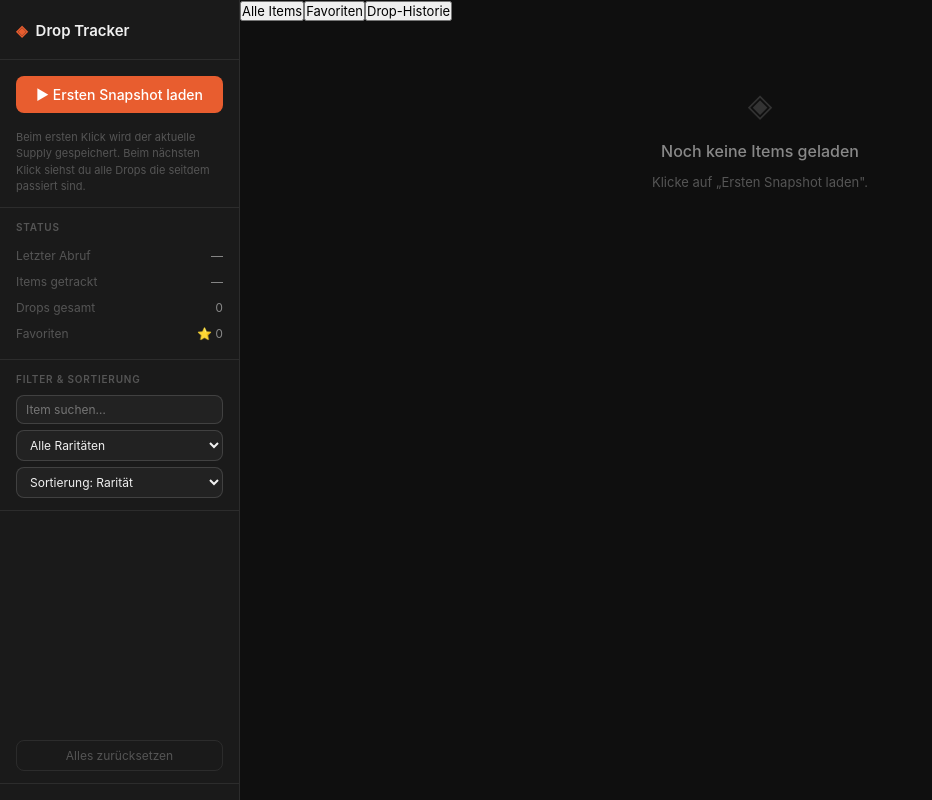
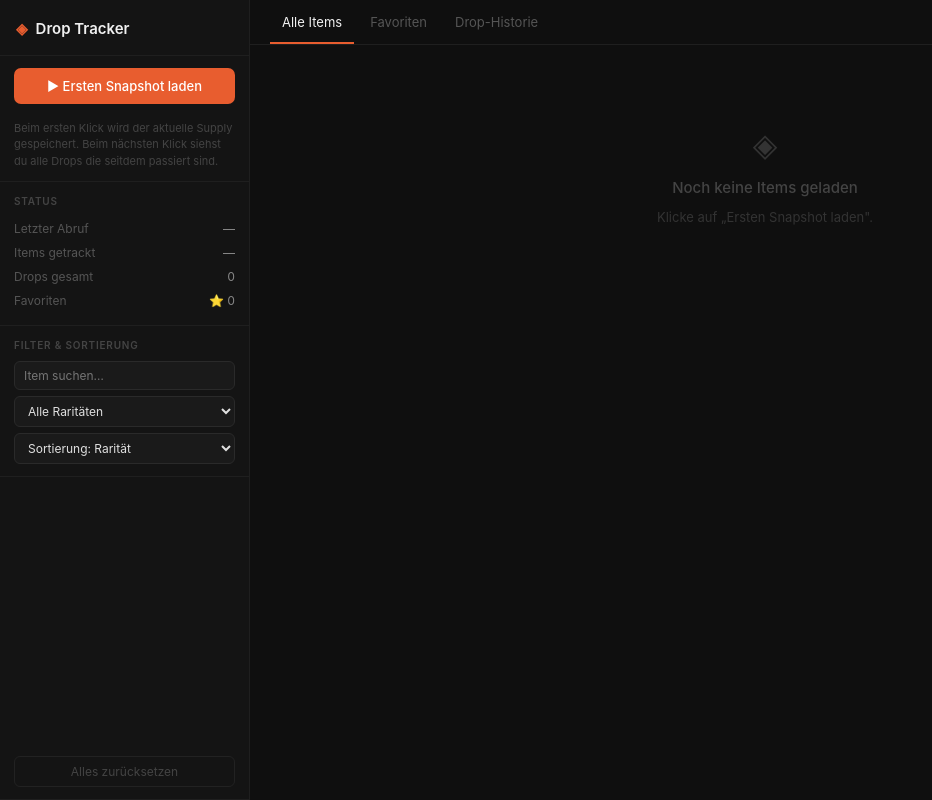
Before and after one commit to ivanprog-dev/itemtrackerlr, a Next.js app: page / in a window 1280 px wide. Shown: the whole page, without its empty margins (0-932 px from the left). Built offline with nearby package versions, Linux system fonts and the light colour scheme.

Commit message:
Update page.module.css

```diff
--- a/app/page.module.css
+++ b/app/page.module.css
@@ -1,393 +1,144 @@
-.page {
-  display: flex;
-  height: 100vh;
-  overflow: hidden;
-}
+*, *::before, *::after { box-sizing: border-box; }
+
+.page { display: flex; height: 100vh; overflow: hidden; }
 
 .sidebar {
-  width: 240px;
-  flex-shrink: 0;
-  background: var(--bg2);
-  border-right: 1px solid var(--border);
-  display: flex;
-  flex-direction: column;
-  padding: 0 0 16px;
+  width: 250px; flex-shrink: 0;
+  background: #141414; border-right: 1px solid #1f1f1f;
+  display: flex; flex-direction: column;
   overflow-y: auto;
-  gap: 0;
 }
 
 .logo {
-  display: flex;
-  align-items: center;
-  gap: 8px;
-  padding: 20px 16px 16px;
-  font-size: 15px;
-  font-weight: 600;
-  color: var(--text);
-  border-bottom: 1px solid var(--border);
-  margin-bottom: 4px;
+  display: flex; align-items: center; gap: 8px;
+  padding: 18px 16px 14px;
+  font-size: 15px; font-weight: 600; color: #f0f0f0;
+  border-bottom: 1px solid #1f1f1f;
 }
 
-.logoIcon {
-  color: var(--accent);
-  font-size: 18px;
+.section { padding: 12px 14px; border-bottom: 1px solid #1f1f1f; }
+
+.sectionLabel {
+  font-size: 10px; font-weight: 600; letter-spacing: 0.08em;
+  text-transform: uppercase; color: #444; margin-bottom: 8px;
 }
 
-.section {
-  padding: 12px 16px;
-  border-bottom: 1px solid var(--border);
+.infoRow { display: flex; justify-content: space-between; align-items: center; padding: 3px 0; }
+.infoLbl { font-size: 12px; color: #555; }
+.infoVal { font-size: 12px; color: #888; font-variant-numeric: tabular-nums; }
+
+.input {
+  width: 100%; background: #1a1a1a; border: 1px solid #2a2a2a;
+  border-radius: 6px; padding: 6px 9px; color: #e0e0e0;
+  font-size: 12px; outline: none; font-family: inherit;
+}
+.input:focus { border-color: rgba(232,93,47,0.5); }
+
+.hint { font-size: 11px; color: #444; line-height: 1.5; margin-top: 8px; }
+
+.errorBox {
+  background: rgba(231,76,60,0.08); border: 1px solid rgba(231,76,60,0.25);
+  border-radius: 6px; padding: 8px 10px; font-size: 11px; color: #e74c3c; word-break: break-all;
 }
 
-.sectionLabel {
-  font-size: 10px;
-  font-weight: 600;
-  letter-spacing: 0.08em;
-  text-transform: uppercase;
-  color: var(--text3);
-  margin-bottom: 8px;
-}
-
-.statusRow {
-  display: flex;
-  align-items: center;
-  gap: 7px;
-}
-
-.dot {
-  width: 7px;
-  height: 7px;
-  border-radius: 50%;
-  flex-shrink: 0;
-  transition: background 0.3s;
-}
-
-.statGrid {
-  display: grid;
-  grid-template-columns: 1fr 1fr;
-  gap: 6px;
-}
-
-.stat {
-  background: var(--bg3);
-  border-radius: var(--radius);
-  padding: 8px 10px;
-}
-
-.statVal {
-  font-size: 18px;
-  font-weight: 600;
-  color: var(--text);
-  line-height: 1.2;
-}
-
-.statLbl {
-  font-size: 10px;
-  color: var(--text3);
-  margin-top: 1px;
-}
-
-.field {
-  margin-bottom: 10px;
-}
-
-.field:last-child {
-  margin-bottom: 0;
-}
-
-.fieldLabel {
-  display: block;
-  font-size: 11px;
-  color: var(--text2);
-  margin-bottom: 5px;
-}
-
-.input {
-  width: 100%;
-  background: var(--bg3);
-  border: 1px solid var(--border2);
-  border-radius: var(--radius);
-  padding: 6px 9px;
-  color: var(--text);
-  font-size: 12px;
-  outline: none;
-}
-
-.input:focus {
-  border-color: rgba(232, 93, 47, 0.5);
-}
-
-.btnSmall {
-  background: var(--bg3);
-  border: 1px solid var(--border2);
-  border-radius: var(--radius);
-  color: var(--green);
-  padding: 6px 10px;
-  font-size: 12px;
-}
-
-.btnSmall:hover {
-  border-color: var(--green);
-}
-
-.btnStart {
-  width: 100%;
-  background: var(--accent);
-  border: none;
-  border-radius: var(--radius);
-  color: #fff;
-  padding: 9px;
-  font-size: 13px;
-  font-weight: 500;
-}
-
-.btnStart:hover:not(:disabled) {
-  opacity: 0.85;
-}
-
-.btnStart:disabled {
-  opacity: 0.4;
-  cursor: not-allowed;
-}
-
-.btnStop {
-  width: 100%;
-  background: var(--bg3);
-  border: 1px solid #e74c3c;
-  border-radius: var(--radius);
-  color: #e74c3c;
-  padding: 9px;
-  font-size: 13px;
-  font-weight: 500;
-}
-
-.btnStop:hover {
-  background: rgba(231, 76, 60, 0.1);
-}
-
-.btnDanger {
-  width: 100%;
-  background: transparent;
-  border: 1px solid var(--border);
-  border-radius: var(--radius);
-  color: var(--text3);
-  padding: 7px;
-  font-size: 12px;
-}
-
-.btnDanger:hover {
-  border-color: #e74c3c;
-  color: #e74c3c;
-}
-
-.main {
-  flex: 1;
-  overflow-y: auto;
-  display: flex;
-  flex-direction: column;
-}
-
-.mainHeader {
-  display: flex;
-  align-items: flex-start;
-  justify-content: space-between;
-  padding: 24px 28px 16px;
-  border-bottom: 1px solid var(--border);
-  gap: 16px;
-  flex-wrap: wrap;
-}
-
-.mainTitle {
-  font-size: 20px;
-  font-weight: 600;
-  color: var(--text);
-}
-
-.mainSub {
-  font-size: 12px;
-  color: var(--text3);
-  margin-top: 3px;
-}
-
-.searchInput {
-  background: var(--bg2);
-  border: 1px solid var(--border2);
-  border-radius: var(--radius);
-  padding: 7px 12px;
-  color: var(--text);
-  font-size: 13px;
-  outline: none;
-  width: 180px;
-}
-
-.searchInput:focus {
-  border-color: rgba(232, 93, 47, 0.4);
-}
-
-.selectInput {
-  background: var(--bg2);
-  border: 1px solid var(--border2);
-  border-radius: var(--radius);
-  padding: 7px 10px;
-  color: var(--text);
-  font-size: 13px;
-  outline: none;
-}
-
-.empty {
-  flex: 1;
-  display: flex;
-  flex-direction: column;
-  align-items: center;
-  justify-content: center;
-  padding: 60px 20px;
-  gap: 10px;
-}
-
-.emptyIcon {
-  font-size: 40px;
-  color: var(--text3);
-}
-
-.emptyTitle {
-  font-size: 16px;
-  font-weight: 500;
-  color: var(--text2);
-}
-
-.emptySub {
-  font-size: 13px;
-  color: var(--text3);
-  text-align: center;
-  max-width: 380px;
-}
-
-.dropList {
-  padding: 16px 28px 32px;
-}
-
-.dropCount {
-  font-size: 12px;
-  color: var(--text3);
-  margin-bottom: 12px;
-}
-
-.dropRow {
-  display: flex;
-  align-items: center;
-  justify-content: space-between;
-  padding: 12px 16px;
-  background: var(--bg2);
-  border: 1px solid var(--border);
-  border-radius: var(--radius-lg);
-  margin-bottom: 6px;
-  gap: 16px;
-  transition: border-color 0.15s;
-}
-
-.dropRow:hover {
-  border-color: var(--border2);
-}
-
-.dropLeft {
-  min-width: 0;
-  flex: 1;
-}
-
-.dropTime {
-  font-size: 11px;
-  color: var(--text3);
-  font-variant-numeric: tabular-nums;
-  margin-bottom: 3px;
-}
-
-.dropName {
-  font-size: 14px;
-  font-weight: 500;
-  color: var(--text);
-  white-space: nowrap;
-  overflow: hidden;
-  text-overflow: ellipsis;
-}
-
-.dropSupply {
-  font-size: 12px;
-  color: var(--text3);
-}
-
-.dropRight {
-  text-align: right;
-  flex-shrink: 0;
-}
-
-.dropDiff {
-  font-size: 22px;
-  font-weight: 700;
-  color: var(--accent);
-  line-height: 1;
-}
-
-.dropPrev {
-  font-size: 11px;
-  color: var(--text3);
-  margin-top: 3px;
-  font-variant-numeric: tabular-nums;
+.debugBox {
+  background: #1a1a1a; border: 1px solid #2a2a2a;
+  border-radius: 6px; padding: 8px 10px; font-size: 11px; color: #555;
 }
 
 .btnFetch {
-  width: 100%;
-  background: #e85d2f;
-  border: none;
-  border-radius: var(--radius);
-  color: #fff;
-  padding: 10px;
-  font-size: 14px;
-  font-weight: 500;
-  cursor: pointer;
-  margin-bottom: 10px;
+  width: 100%; background: #e85d2f; border: none;
+  border-radius: 7px; color: #fff; padding: 10px;
+  font-size: 13px; font-weight: 500; cursor: pointer; margin-bottom: 8px;
+  font-family: inherit;
 }
-
 .btnFetch:hover:not(:disabled) { opacity: 0.85; }
-.btnFetch:disabled { opacity: 0.5; cursor: not-allowed; }
-
-.hint {
-  font-size: 11px;
-  color: var(--text3);
-  line-height: 1.5;
-  margin-top: 6px;
-}
-
-.infoRow {
-  display: flex;
-  justify-content: space-between;
-  align-items: center;
-  padding: 4px 0;
-}
-
-.infoLbl { font-size: 12px; color: var(--text3); }
-.infoVal { font-size: 12px; color: var(--text2); font-variant-numeric: tabular-nums; }
-
-.errorBox {
-  background: rgba(231,76,60,0.1);
-  border: 1px solid rgba(231,76,60,0.3);
-  border-radius: var(--radius);
-  padding: 8px 10px;
-  font-size: 12px;
-  color: #e74c3c;
-  word-break: break-all;
-}
+.btnFetch:disabled { opacity: 0.45; cursor: not-allowed; }
 
 .btnClear {
-  width: 100%;
-  background: transparent;
-  border: 1px solid var(--border);
-  border-radius: var(--radius);
-  color: var(--text3);
-  padding: 7px;
-  font-size: 12px;
-  cursor: pointer;
+  width: 100%; background: transparent; border: 1px solid #222;
+  border-radius: 6px; color: #444; padding: 7px; font-size: 12px; cursor: pointer;
+  font-family: inherit;
 }
 .btnClear:hover { border-color: #e74c3c; color: #e74c3c; }
 
-@media (max-width: 600px) {
-  .sidebar { display: none; }
+.main { flex: 1; overflow-y: auto; display: flex; flex-direction: column; min-width: 0; }
+
+.tabs {
+  display: flex; border-bottom: 1px solid #1f1f1f;
+  padding: 0 20px; gap: 4px; flex-shrink: 0;
 }
+
+.tab {
+  background: none; border: none; color: #555; cursor: pointer;
+  padding: 14px 12px 12px; font-size: 13px; border-bottom: 2px solid transparent;
+  display: flex; align-items: center; gap: 6px; font-family: inherit;
+  white-space: nowrap;
+}
+.tab:hover { color: #888; }
+.tabActive { color: #f0f0f0 !important; border-bottom-color: #e85d2f !important; }
+
+.tabCount {
+  background: #2a2a2a; color: #888; font-size: 10px;
+  padding: 1px 5px; border-radius: 8px;
+}
+
+.dropBanner {
+  background: rgba(232,93,47,0.12); border-bottom: 1px solid rgba(232,93,47,0.25);
+  padding: 10px 20px; font-size: 13px; color: #e85d2f; font-weight: 500;
+}
+
+.itemGrid {
+  display: grid;
+  grid-template-columns: repeat(auto-fill, minmax(220px, 1fr));
+  gap: 8px; padding: 16px 20px;
+}
+
+.itemCard {
+  background: #161616; border: 1px solid #222;
+  border-radius: 10px; padding: 12px 14px;
+  transition: border-color 0.15s;
+}
+.itemCard:hover { border-color: #333; }
+
+.itemCardTop { display: flex; align-items: flex-start; gap: 8px; margin-bottom: 6px; }
+
+.itemName {
+  font-size: 13px; font-weight: 500; color: #e0e0e0;
+  margin-bottom: 4px; line-height: 1.3;
+}
+
+.favBtn {
+  background: none; border: none; cursor: pointer;
+  font-size: 16px; padding: 0; line-height: 1; flex-shrink: 0;
+  opacity: 0.6; transition: opacity 0.15s;
+}
+.favBtn:hover { opacity: 1; }
+
+.dropList { padding: 16px 20px 32px; }
+.dropCount { font-size: 12px; color: #444; margin-bottom: 12px; }
+
+.dropRow {
+  display: flex; align-items: center; justify-content: space-between;
+  padding: 12px 14px; background: #161616; border: 1px solid #1f1f1f;
+  border-radius: 10px; margin-bottom: 6px; gap: 16px;
+}
+.dropRow:hover { border-color: #2a2a2a; }
+
+.dropLeft { min-width: 0; flex: 1; }
+.dropTime { font-size: 11px; color: #444; margin-bottom: 3px; font-variant-numeric: tabular-nums; }
+.dropName { font-size: 14px; font-weight: 500; color: #e0e0e0; white-space: nowrap; overflow: hidden; text-overflow: ellipsis; }
+.dropSupply { font-size: 12px; color: #444; }
+.dropRight { text-align: right; flex-shrink: 0; }
+.dropDiff { font-size: 22px; font-weight: 700; color: #e85d2f; line-height: 1; }
+.dropPrev { font-size: 11px; color: #444; margin-top: 2px; font-variant-numeric: tabular-nums; }
+
+.empty {
+  grid-column: 1 / -1;
+  display: flex; flex-direction: column; align-items: center;
+  justify-content: center; padding: 60px 20px; gap: 8px;
+}
+.emptyTitle { font-size: 15px; font-weight: 500; color: #444; }
+.emptySub { font-size: 13px; color: #333; text-align: center; max-width: 320px; }
+
+@media (max-width: 640px) { .sidebar { display: none; } }
```
